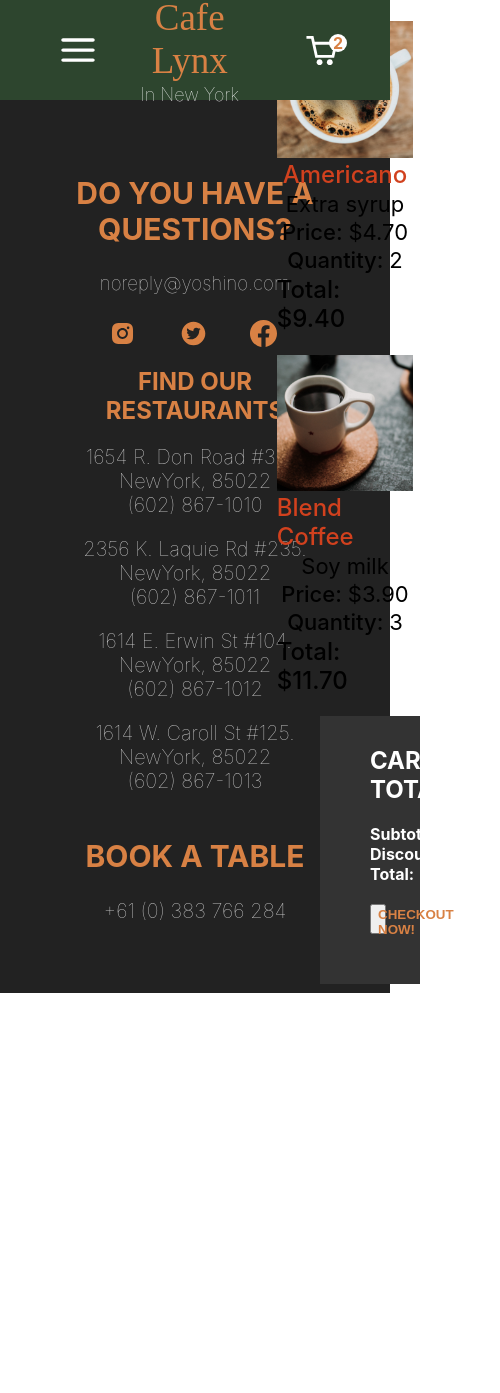
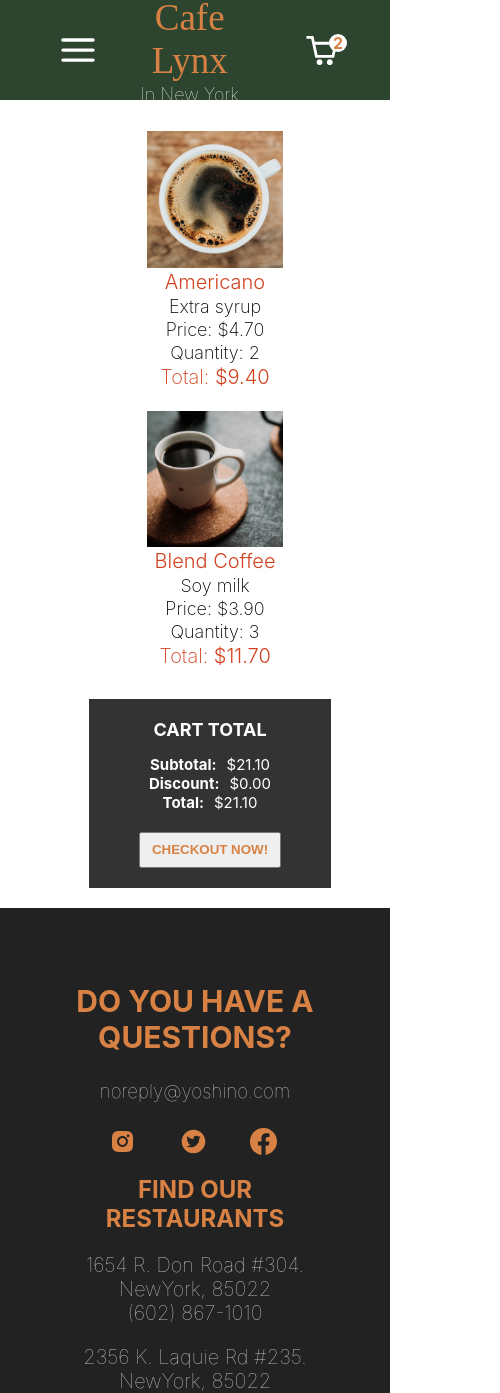
Before and after one commit to yoshino9397/Cafe-order-App, a Next.js app: page /cart in a window 390 px wide. Shown: the top 1393 px of the page, 500 px wide, since content can reach past the window. Before the commit the page ends 993 px from the top, so only its background shows below. Built offline with nearby package versions, Linux system fonts and the light colour scheme; a web font is replaced by a local one.

Commit message:
cart responsive DONE

```diff
--- a/pages/cart.jsx
+++ b/pages/cart.jsx
@@ -26,6 +26,7 @@ const Cart = () => {
                   />
                 </div>
               </td>
+
               <td>
                 <span className={styles.name}>Americano</span>
               </td>
--- a/styles/Cart.module.css
+++ b/styles/Cart.module.css
@@ -17,6 +17,7 @@
 
 .right {
   flex: 1;
+  margin-left: 30px;
 }
 
 .imgContainer {
@@ -45,8 +46,7 @@
   width: 90%;
   max-height: 300px;
   background-color: #333;
-  padding: 50px;
-  padding-top: 10px;
+  padding: 10px 50px 50px;
   display: flex;
   flex-direction: column;
   justify-content: space-between;
@@ -58,7 +58,8 @@
 }
 
 .button {
-  height: 30px;
+  height: auto;
+  padding: 1vh 0;
   color: #d88144;
   font-weight: bold;
   cursor: pointer;
@@ -71,19 +72,44 @@
   color: #fff;
 }
 
-@media screen and (max-width: 660px) {
+@media screen and (max-width: 1160px) {
   .container {
+    height: auto;
+    text-align: center;
+    flex-direction: column;
+    margin-top: 15px;
+  }
+  .wrapper {
+    width: 70%;
+    max-height: 250px;
+    justify-content: center;
+  }
+  .right{
+    margin-top:5vh;
+    display: flex;
+    justify-content: center;
+  }
+
+}
+@media screen and (max-width: 910px) {
+  .container {
+    height: auto;
+    margin: 0 auto;
+    position: absolute;
     flex-direction: column;
     padding: 20px;
   }
 
   .table {
+    margin-top: 10px;
     display: flex;
-    flex-direction: column;
+    flex-direction: row;
     align-items: center;
     justify-content: center;
   }
-
+  .left{
+  width: calc(100vw - 320px);
+  }
   .trTitle{
     display: none;
   }
@@ -97,31 +123,76 @@
   }
 
   .imgContainer{
+    width: 12vw;
+    height: 12vw;
+  }
+
+  .name,.total{
+    font-size: 17px;
+  }
+
+  .extras,.price,.quantity{
+    font-size: 15px;
+  }
+
+  .price::before{
+    content: "Price: ";
+    font-weight: 200;
+  }
+  .quantity::before{
+    content: "Quantity: ";
+    font-weight: 200;
+  }
+  .total::before{
+    content: "Total: ";
+    font-weight: 200;
+  }
+  .right {
+    margin-top: 10px;
+  }
+
+  .wrapper{
+    width: 90%;
+    max-height: 200px;
+    padding: 5px 50px 20px;
+  }
+  .title{
+    font-size: 18px;
+  }
+  .totalText{
+    font-size: 15px;
+  }
+}
+@media screen and (max-width: 660px) {
+  .container {
+    left: 0;
+    width: 80vw;
+    margin: 0 auto;
+    position: relative;
+  }
+  .left{
+    width: 80vw;
+}
+  .table {
+    flex-direction: column;
+  }
+  .imgContainer{
     width: 35vw;
     height: 35vw;
   }
 
   .name,.total{
-    font-size: 24px;
+    font-size: 20px;
+    font-weight:300;
   }
 
   .extras,.price,.quantity{
-    font-size: 22px;
+    font-size: 18px;
+    font-weight:200;
   }
-
-  .price::before{
-    content: "Price: ";
-    font-weight: 500;
+  .total{
+    color: #d1411e;
   }
-  .quantity::before{
-    content: "Quantity: ";
-    font-weight: 500;
-  }
-  .total::before{
-    content: "Total: ";
-    font-weight: 500;
-  }
-
   .wrapper{
     width: 100%;
   }
--- a/styles/Product.module.css
+++ b/styles/Product.module.css
@@ -120,7 +120,6 @@
     text-align: center;
     flex-direction: column;
     margin-top: 15px;
-    position: absolute;
   }
   .imgContainer {
     width: 23vw;
```
